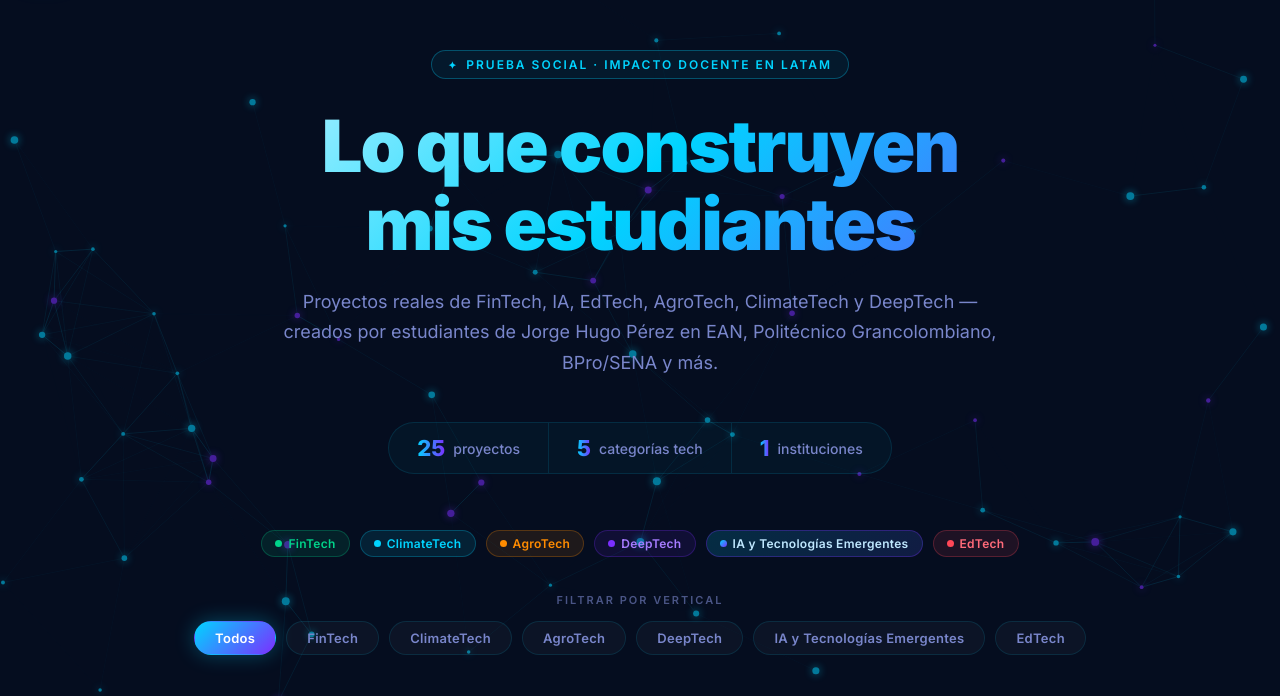
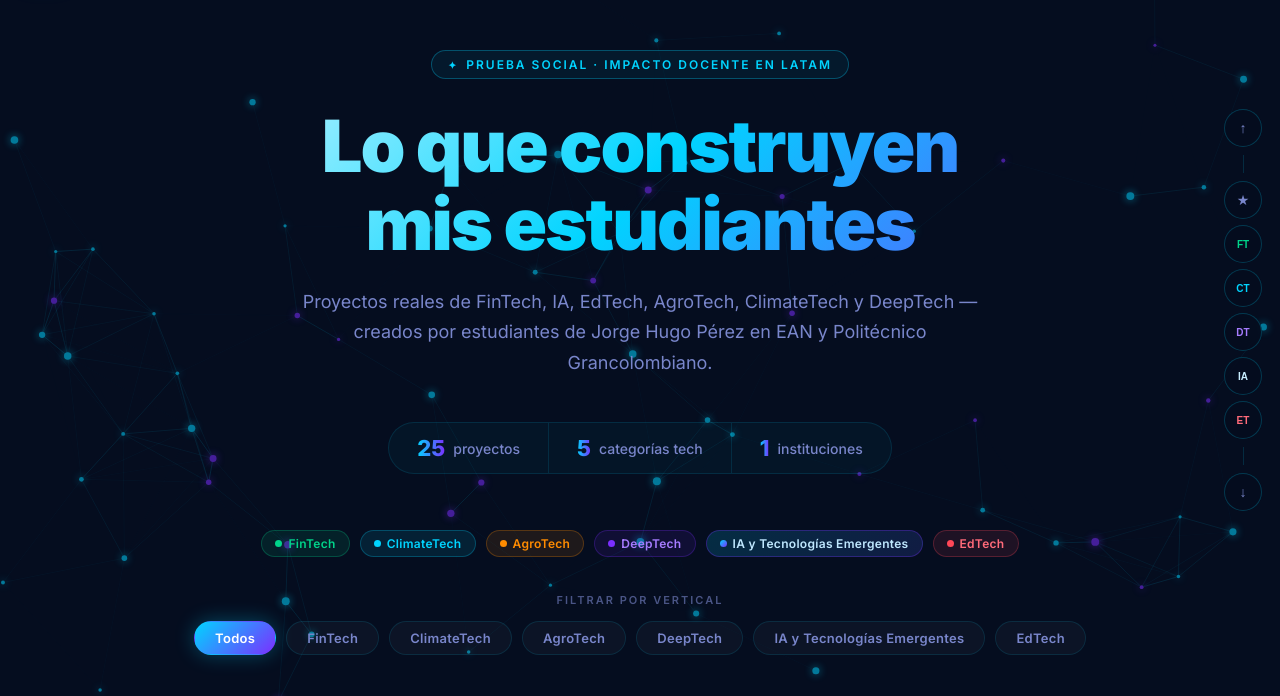
Before and after one commit to jorgeicone/galeria-proyectos-icone, a plain HTML site: page index.html in a window 1280 px wide. Shown: the part 90-786 px from the top of the page. Drawn offline with Linux system fonts and the light colour scheme.

```diff
--- a/index.html
+++ b/index.html
@@ -4,7 +4,7 @@
   <meta charset="UTF-8" />
   <meta name="viewport" content="width=device-width, initial-scale=1.0" />
   <title>Proyectos de Mis Estudiantes — Jorge Hugo Pérez | ICONE ialabs</title>
-  <meta name="description" content="Proyectos reales de FinTech, IA, EdTech, AgroTech, ClimateTech y DeepTech creados por estudiantes de Jorge Hugo Pérez en EAN, Politécnico Grancolombiano, BPro/SENA y más." />
+  <meta name="description" content="Proyectos reales de FinTech, IA, EdTech, AgroTech, ClimateTech y DeepTech creados por estudiantes de Jorge Hugo Pérez en EAN y Politécnico Grancolombiano." />
   <meta property="og:title" content="Lo que construyen mis estudiantes — Jorge Hugo Pérez" />
   <meta property="og:description" content="Proyectos reales de FinTech, IA, EdTech, AgroTech, ClimateTech y DeepTech." />
   <meta property="og:type" content="website" />
@@ -512,6 +512,74 @@
     ::-webkit-scrollbar-thumb:hover { background: rgba(0,212,255,0.5); }
 
     /* ============================================
+       Floating Sidebar Nav
+    ============================================ */
+    .side-nav {
+      position: fixed;
+      right: 18px;
+      top: 50%;
+      transform: translateY(-50%);
+      z-index: 100;
+      display: flex;
+      flex-direction: column;
+      align-items: center;
+      gap: 6px;
+    }
+    .side-nav-btn {
+      width: 38px;
+      height: 38px;
+      border-radius: 50%;
+      border: 1px solid rgba(0,212,255,0.22);
+      background: rgba(5,13,31,0.85);
+      backdrop-filter: blur(10px);
+      color: var(--text-muted);
+      font-size: 14px;
+      cursor: pointer;
+      display: flex; align-items: center; justify-content: center;
+      transition: var(--transition);
+      text-decoration: none;
+      position: relative;
+    }
+    .side-nav-btn:hover {
+      border-color: var(--cyan);
+      color: var(--cyan);
+      box-shadow: 0 0 14px rgba(0,212,255,0.3);
+      transform: scale(1.1);
+    }
+    .side-nav-btn.active-cat {
+      border-color: var(--cyan);
+      color: var(--cyan);
+      background: rgba(0,212,255,0.12);
+    }
+    .side-nav-sep {
+      width: 1px;
+      height: 18px;
+      background: rgba(0,212,255,0.15);
+      margin: 2px 0;
+    }
+    /* Tooltip on hover */
+    .side-nav-btn::after {
+      content: attr(data-tip);
+      position: absolute;
+      right: 46px;
+      top: 50%;
+      transform: translateY(-50%);
+      background: rgba(5,13,31,0.92);
+      border: 1px solid rgba(0,212,255,0.25);
+      color: var(--cyan);
+      font-size: 11px;
+      font-weight: 600;
+      white-space: nowrap;
+      padding: 4px 10px;
+      border-radius: 6px;
+      pointer-events: none;
+      opacity: 0;
+      transition: opacity 0.2s;
+    }
+    .side-nav-btn:hover::after { opacity: 1; }
+    @media (max-width: 768px) { .side-nav { right: 8px; } .side-nav-btn { width: 32px; height: 32px; font-size: 12px; } }
+
+    /* ============================================
        Responsive
     ============================================ */
     @media (max-width: 640px) {
@@ -573,8 +641,7 @@
     <h1 class="hero-title">Lo que construyen<br>mis estudiantes</h1>
     <p class="hero-subtitle">
       Proyectos reales de FinTech, IA, EdTech, AgroTech, ClimateTech y DeepTech —
-      creados por estudiantes de Jorge Hugo Pérez en EAN, Politécnico Grancolombiano,
-      BPro/SENA y más.
+      creados por estudiantes de Jorge Hugo Pérez en EAN y Politécnico Grancolombiano.
     </p>
     <div class="counters">
       <div class="counter-item">
@@ -639,14 +706,28 @@
       <span class="footer-sep">|</span>
       <a href="https://linkedin.com/in/jorgehugoperezgaona" target="_blank">LinkedIn ↗</a>
       <span class="footer-sep">|</span>
-      <span>EAN · Politécnico Grancolombiano · BPro · SENA</span>
+      <span>EAN · Politécnico Grancolombiano</span>
     </div>
     <span class="footer-tagline">
-      "Ayudo a líderes y empresas en LATAM a convertir la IA en su ventaja competitiva real — con el ICONE Method."
+      "Ayudo a líderes y empresas en LATAM que sienten que la IA los está dejando atrás a convertirla en su ventaja competitiva real, con el ICONE Method."
     </span>
   </footer>
 
 </div><!-- /page-wrapper -->
+
+<!-- ============ FLOATING SIDEBAR NAV ============ -->
+<nav class="side-nav" id="sideNav">
+  <button class="side-nav-btn" data-tip="Ir arriba" onclick="window.scrollTo({top:0,behavior:'smooth'})">↑</button>
+  <div class="side-nav-sep"></div>
+  <button class="side-nav-btn" data-tip="Todos" data-filter="todos" onclick="sideFilter('todos')">★</button>
+  <button class="side-nav-btn" data-tip="FinTech" data-filter="fintech" onclick="sideFilter('fintech')" style="font-size:10px;font-weight:800;color:#00d48a">FT</button>
+  <button class="side-nav-btn" data-tip="ClimateTech" data-filter="climatetech" onclick="sideFilter('climatetech')" style="font-size:10px;font-weight:800;color:#00d4ff">CT</button>
+  <button class="side-nav-btn" data-tip="DeepTech" data-filter="deeptech" onclick="sideFilter('deeptech')" style="font-size:10px;font-weight:800;color:#a67cff">DT</button>
+  <button class="side-nav-btn" data-tip="IA y Tecnologías" data-filter="ia-emergentes" onclick="sideFilter('ia-emergentes')" style="font-size:10px;font-weight:800;color:#c8eeff">IA</button>
+  <button class="side-nav-btn" data-tip="EdTech" data-filter="edtech" onclick="sideFilter('edtech')" style="font-size:10px;font-weight:800;color:#ff6b7a">ET</button>
+  <div class="side-nav-sep"></div>
+  <button class="side-nav-btn" data-tip="Ir abajo" onclick="window.scrollTo({top:document.body.scrollHeight,behavior:'smooth'})">↓</button>
+</nav>
 
 <script>
 // ============================================================
@@ -771,7 +852,7 @@
     id: 9,
     titulo: "Gestión Energía — Normatividad y Diseño",
     estudiante: "Equipo de Estudiantes",
-    curso: "Aprendiz SENA",
+    curso: "Tecnologías de Energía",
     institucion: "ICONE ialabs / Jorge Hugo Pérez",
     categoria: "climatetech",
     badge: "climatetech",
@@ -1066,6 +1147,25 @@
   requestAnimationFrame(step);
 }
 
+// ============================================================
+// SIDEBAR FILTER
+// ============================================================
+function sideFilter(cat) {
+  // Trigger main filter buttons
+  const mainBtn = document.querySelector(`[data-filter="${cat}"]`);
+  if (mainBtn) {
+    document.getElementById('filters').querySelectorAll('.filter-btn').forEach(b => b.classList.remove('active'));
+    mainBtn.classList.add('active');
+    renderCards(cat);
+  }
+  // Highlight sidebar button
+  document.querySelectorAll('#sideNav .side-nav-btn[data-filter]').forEach(b => b.classList.remove('active-cat'));
+  const sideBtn = document.querySelector(`#sideNav [data-filter="${cat}"]`);
+  if (sideBtn) sideBtn.classList.add('active-cat');
+  // Scroll to grid
+  document.getElementById('grid').scrollIntoView({behavior:'smooth', block:'start'});
+}
+
 window.addEventListener('DOMContentLoaded', () => {
   renderCards('todos');
 
```
